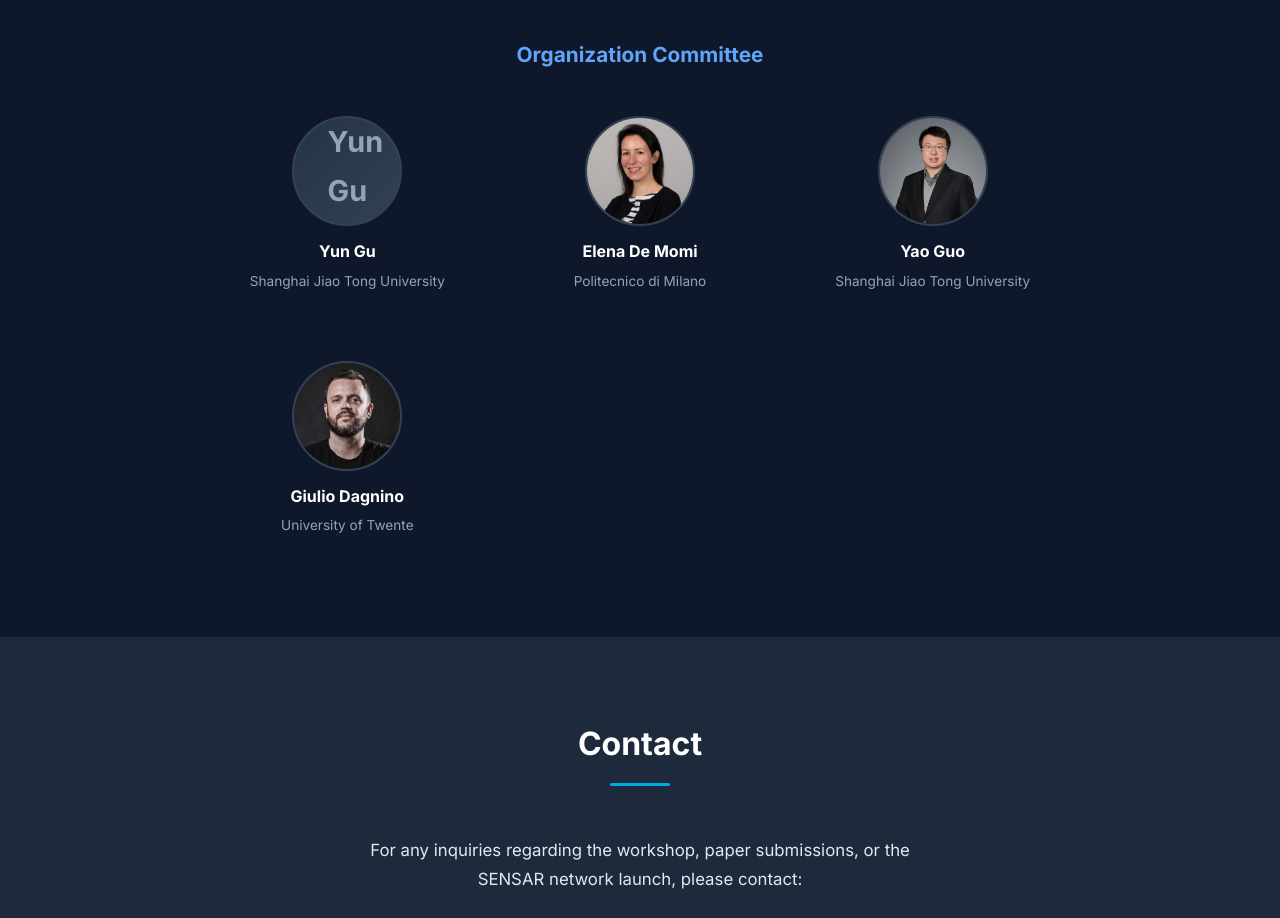
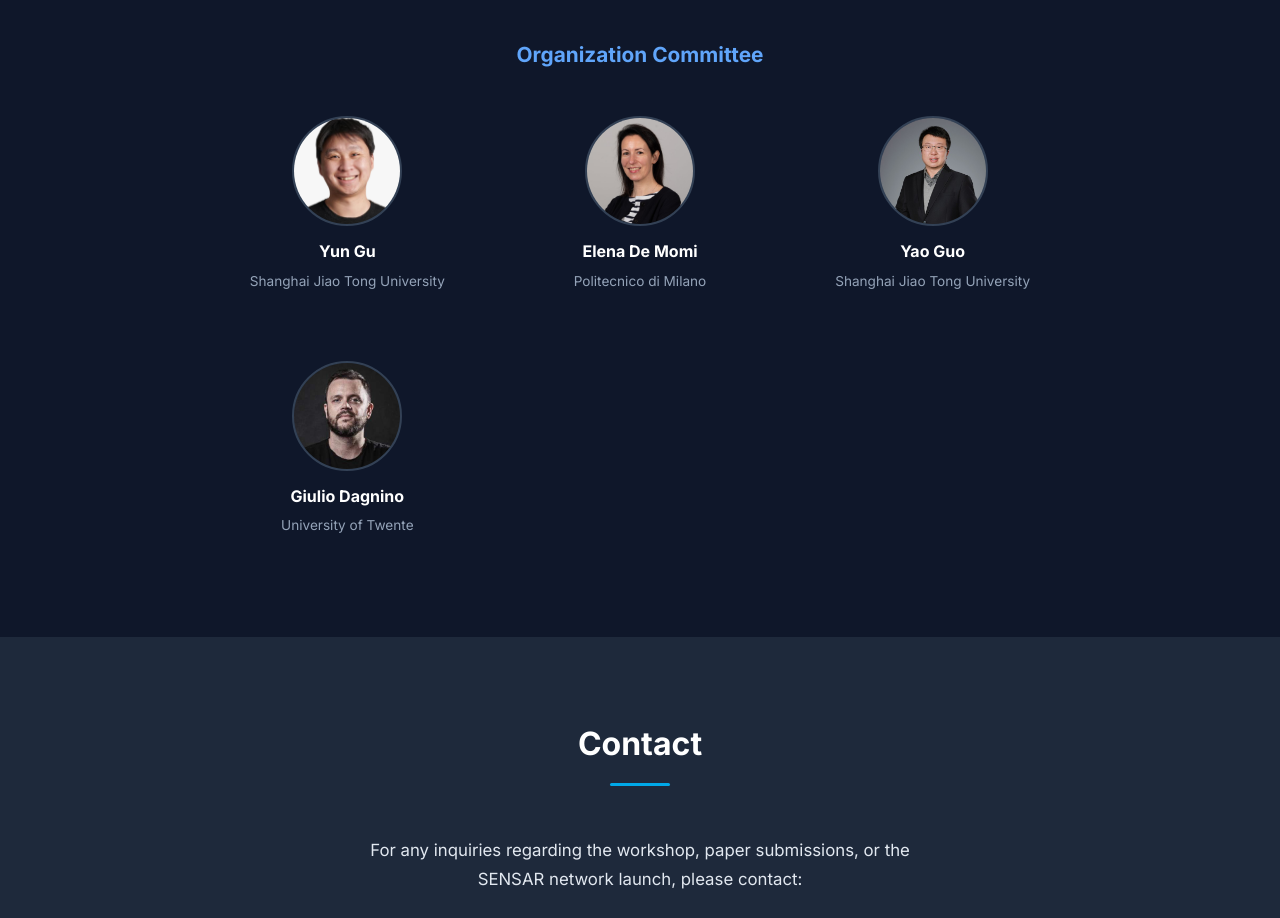
Before and after one commit to endoluminalintervention/endoluminalintervention.github.io, a plain HTML site: page index.html in a window 1280 px wide. Shown: the part 7384-8302 px from the top of the page. Drawn offline with Linux system fonts and the light colour scheme.

Commit message:
Update index.html

```diff
--- a/index.html
+++ b/index.html
@@ -349,7 +349,7 @@
       <h3>Organization Committee</h3>
       <div class="organizers-grid">
         <div class="organizer-card">
-          <div class="organizer-photo"><img src="images/yun_gu.jpg" alt="Yun Gu"></div>
+          <div class="organizer-photo"><img src="images/yun_gu.png" alt="Yun Gu"></div>
           <h4>Yun Gu</h4>
           <p>Shanghai Jiao Tong University</p>
         </div>
```
